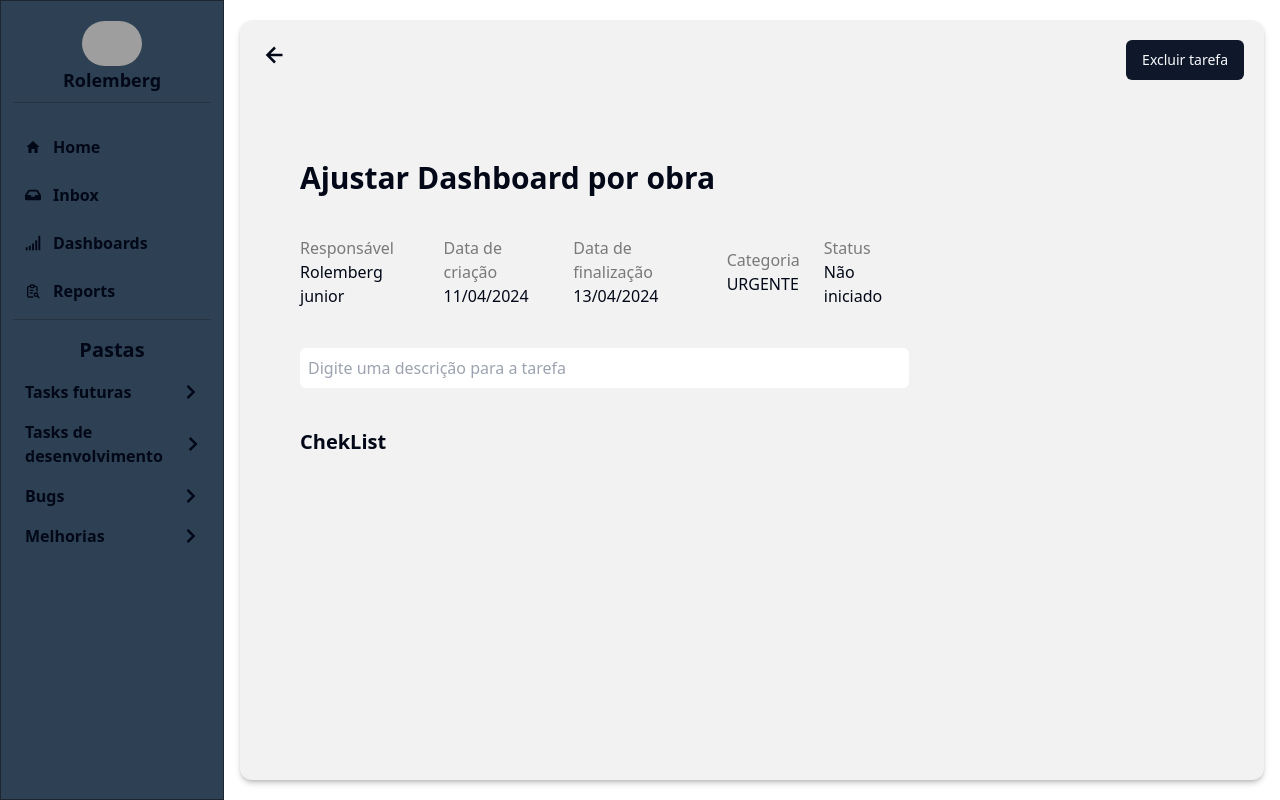
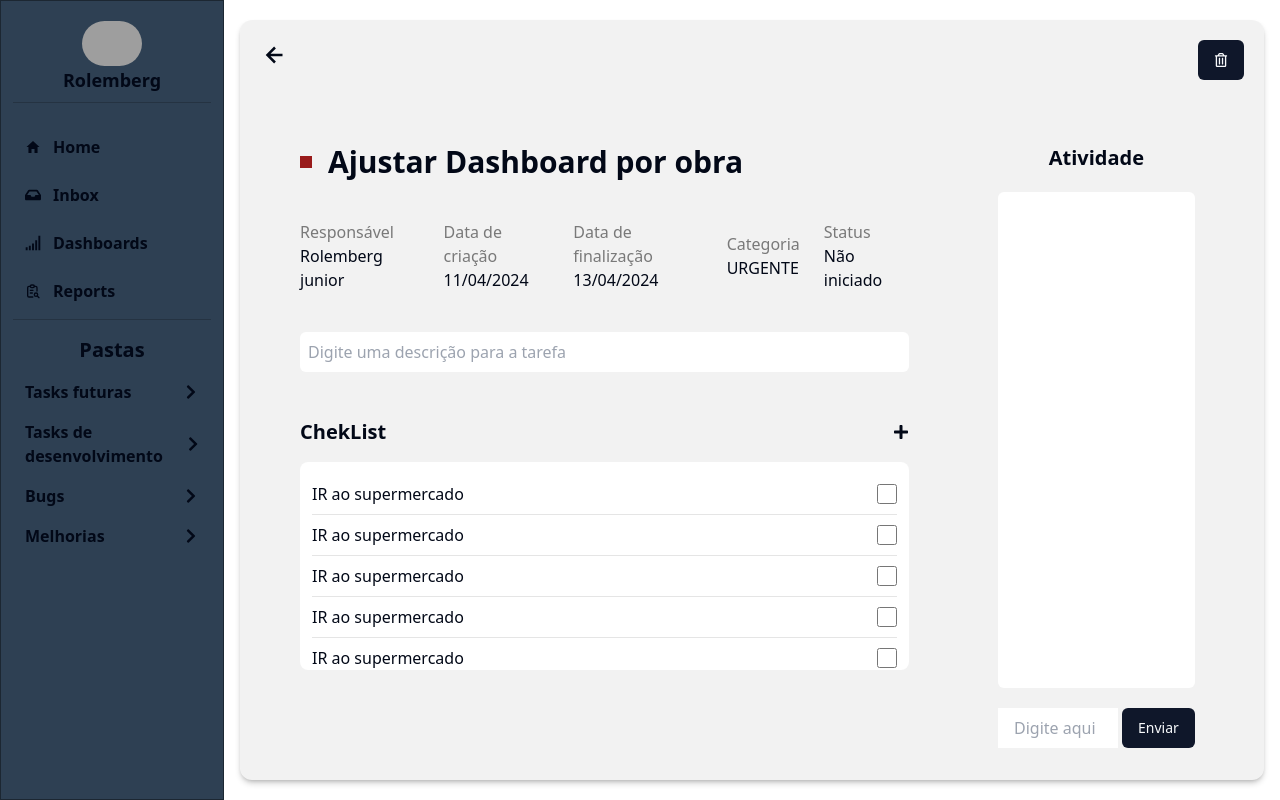
Before and after one commit to RolembergJunior/task-manager, a Next.js app: page /task/1 in a window 1280 px wide. Built offline with nearby package versions, Linux system fonts and the light colour scheme; data requests are answered from the project's data file; grey boxes are pictures that could not be loaded.

Commit message:
Styling TaskPage and InboxPage

```diff
--- a/package.json
+++ b/package.json
@@ -32,6 +32,7 @@
     "autoprefixer": "^10.0.1",
     "json-server": "^1.0.0-alpha.23",
     "postcss": "^8",
+    "tailwind-scrollbar": "^3.1.0",
     "tailwindcss": "^3.3.0",
     "typescript": "^5"
   }
--- a/src/app/page.tsx
+++ b/src/app/page.tsx
@@ -1,7 +1,8 @@
 "use client"
 
+import { useEffect, useState } from "react";
+import { getTasks } from "../services/api"
 import SideBar from "@/components/Sidebar";
-import { ReactElement, useEffect, useState } from "react";
 import { HiMagnifyingGlass } from "react-icons/hi2";
 import { DataTable } from "./tasks/data-table";
 import { columns } from "./tasks/columns";
@@ -12,12 +13,15 @@ export default function Home() {
   const [tasks, setTasks] = useState<tasksProps[]>([]);
 
   useEffect(() => {
-    fetch('http://localhost:3000/tarefas')
-    .then( response => response.json() )
-    .then( data => setTasks(data) )
-  },[])
+    try {
+      getTasks().then( data => {
+        setTasks(data);
+      });
+    } catch (error) {
+      console.log('Erro ao fazer a requisição')
+    }
+  },[]);
 
-  // if(tasks.length < 0) return <h1 className="text-black text-xl">Carregando...</h1>
   if(tasks.length > 0)
     return (
       <div className="flex">
--- a/src/app/task/[id]/page.tsx
+++ b/src/app/task/[id]/page.tsx
@@ -7,6 +7,9 @@ import SideBar from "@/components/Sidebar";
 import { BiLeftArrowAlt } from 'react-icons/bi';
 import { Fullscreen } from "lucide-react";
 import { Button } from "@/components/ui/button";
+import { Input } from "@/components/ui/input";
+import { FaPlus, FaRegTrashAlt } from "react-icons/fa";
+import { getOnlyTask } from "@/services/api";
 
 export default function Task(){
     const [task, setTask] = useState<tasksProps[]>([]);
@@ -14,9 +17,13 @@ export default function Task(){
     const param = useParams();
 
     useEffect(() => {
-        fetch(`http://localhost:3000/tarefas/?id=${param.id}`)
-        .then( response => response.json() )
-        .then( data => setTask(data) )
+        try {
+            getOnlyTask(param.id).then( data => {
+                setTask(data);
+            });
+        } catch (error) {
+            console.log('Erro na requisição API')
+        }
 
         console.log(task)
       },[])
@@ -30,10 +37,18 @@ export default function Task(){
                         onClick={() => route.push('/')}
                         className="hover:cursor-pointer"
                         size={30} />
-                    <Button>Excluir tarefa</Button>
+                    <Button>
+                        <FaRegTrashAlt />
+                    </Button>
                 </div>
-                <div className="mt-20 px-10 space-y-10 w-[70%]">
-                    <h1 className="text-3xl font-semibold">{task[0]?.name}</h1>
+                <div className="flex">
+                    <div className="mt-16 px-10 space-y-10 w-[70%]">
+                        <div className="flex items-center gap-4" >
+                            <div className="bg-red-800 w-3 h-3" />
+                            <h1 className="text-3xl font-semibold">
+                                {task[0]?.name}
+                            </h1>
+                        </div>
                         <div className="flex items-center gap-6">
                             <div>
                                 <span className="font-medium text-black/50">Responsável</span>
@@ -56,13 +71,59 @@ export default function Task(){
                                 <p className="">{task[0]?.status}</p>
                             </div>
                         </div>
-                    <input
-                        type="text"
-                        className="relative w-full h-10 rounded-md focus:h-60 transition-all duration-300 outline-none px-2"
+                        <textarea
                             placeholder="Digite uma descrição para a tarefa"
+                            className="w-full h-10 rounded-md focus:h-52 transition-all duration-300 outline-none p-2 resize-none"
                         />
-                    <div>
+                        <div className="space-y-4">
+                            <div className="flex items-center justify-between">
                                 <h1 className="text-xl font-semibold ">ChekList</h1>
+                                <FaPlus />
+                            </div>
+                            <div className="bg-white rounded-lg p-3 h-52 overflow-auto scrollbar-thin scrollbar-thumb-black scrollbar-track-white" >
+                                <div className="flex items-center justify-between w-full border-b border-black/10">
+                                    <label htmlFor="">IR ao supermercado</label>
+                                    <Input type="checkbox" className="w-5"/>
+                                </div>
+                                <div className="flex items-center justify-between w-full border-b border-black/10">
+                                    <label htmlFor="">IR ao supermercado</label>
+                                    <Input type="checkbox" className="w-5"/>
+                                </div>
+                                <div className="flex items-center justify-between w-full border-b border-black/10">
+                                    <label htmlFor="">IR ao supermercado</label>
+                                    <Input type="checkbox" className="w-5"/>
+                                </div>
+                                <div className="flex items-center justify-between w-full border-b border-black/10">
+                                    <label htmlFor="">IR ao supermercado</label>
+                                    <Input type="checkbox" className="w-5"/>
+                                </div>
+                                <div className="flex items-center justify-between w-full border-b border-black/10">
+                                    <label htmlFor="">IR ao supermercado</label>
+                                    <Input type="checkbox" className="w-5"/>
+                                </div>
+                                <div className="flex items-center justify-between w-full border-b border-black/10">
+                                    <label htmlFor="">IR ao supermercado</label>
+                                    <Input type="checkbox" className="w-5"/>
+                                </div>
+                                <div className="flex items-center justify-between w-full border-b border-black/10">
+                                    <label htmlFor="">IR ao supermercado</label>
+                                    <Input type="checkbox" className="w-5"/>
+                                </div>
+                            </div>
+                        </div>
+                    </div>
+                    <div className="mt-16 space-y-5 w-[20%] mx-auto h-full">
+                        <h1 className="text-center text-xl font-semibold">Atividade</h1>
+                        <div className="bg-white h-[62vh] w-full rounded-md">
+                            <p className="text-center text-black/50"></p>
+                        </div>
+                        <div className="flex items-center justify-between gap-1">
+                            <textarea
+                                placeholder="Digite aqui"
+                                className="h-10 px-4 py-2 w-full resize-none focus:outline-none scrollbar-none"
+                            />
+                            <Button>Enviar</Button>
+                        </div>
                     </div>
                 </div>
             </div>
--- a/src/components/Sidebar/index.tsx
+++ b/src/components/Sidebar/index.tsx
@@ -10,7 +10,7 @@ import { FaInbox } from "react-icons/fa";
 
 export default function SideBar(){
     return(
-        <div className="bg-[#2e4053] w-56 h-screen space-y-4 border border-black/40 p-3">
+        <div className=" bg-[#2e4053] w-56 h-screen space-y-4 border border-black/40 p-3 ">
             <div className=" flex-col items-center w-full border-b border-black/20 gap-3 py-2">
                 <img
                     src="./logo.png"
@@ -21,7 +21,7 @@ export default function SideBar(){
                 <h1 className="text-lg font-semibold text-center">Rolemberg</h1>
             </div>
             <nav className="border-b border-black/20 space-y-2 py-2">
-                    <NavLink href="/home" name="Home" icon={<IoMdHome />}/>
+                    <NavLink href="/" name="Home" icon={<IoMdHome />}/>
                     <NavLink href="/Inbox" name="Inbox" icon={<FaInbox />}/>
                     <NavLink href="/dashboards" name="Dashboards" icon={<GiNetworkBars />}/>
                     <NavLink href="/reports" name="Reports" icon={<TbReportSearch />}/>
--- /dev/null
+++ b/src/services/api.js
@@ -0,0 +1,20 @@
+
+
+const config = {
+    method: 'GET',
+}
+
+export const getTasks = async () =>{
+    const response = await fetch('http://localhost:3000/tarefas', config)
+    .then( response => response.json() )
+
+    return response
+}
+
+
+export const getOnlyTask = async (id) => {
+    const response = await fetch(`http://localhost:3000/tarefas/?id=${id}`)
+    .then( response => response.json() )
+
+    return response
+}
--- a/tailwind.config.ts
+++ b/tailwind.config.ts
@@ -74,7 +74,7 @@ const config = {
       },
     },
   },
-  plugins: [require("tailwindcss-animate")],
+  plugins: [require("tailwindcss-animate"),require('tailwind-scrollbar')({ nocompatible: true }),],
 } satisfies Config
 
 export default config
```
Also changed, not shown: src/app/Inbox/page.tsx (+65 -8 lines), 1 other file (tests, documents, lock files or other folders). Lines whose indentation alone changed are shown as unchanged.
